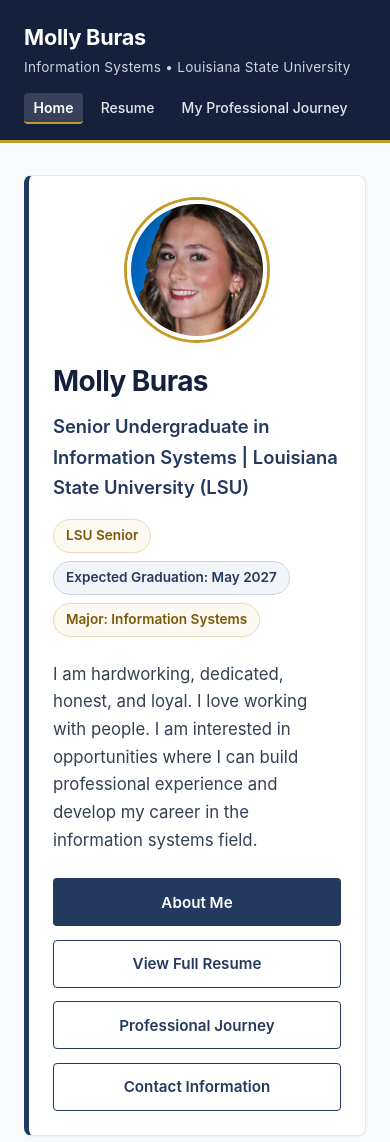
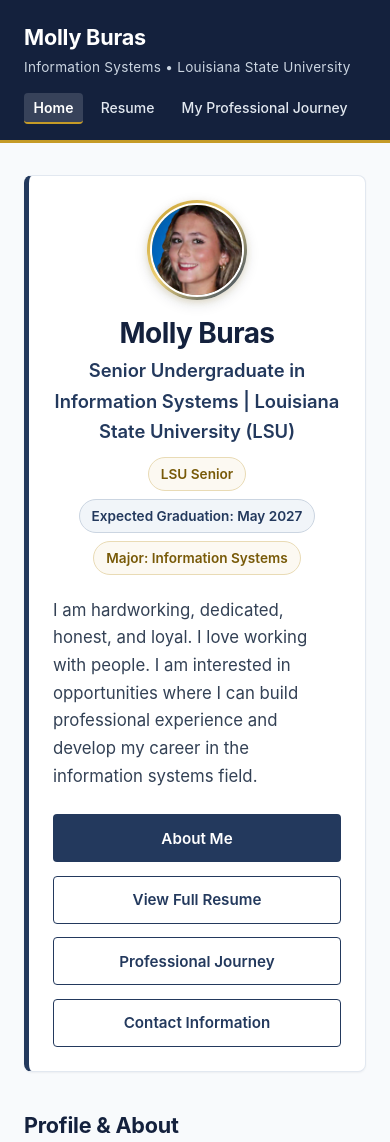
Before and after one commit to Molly-Buras/molly-buras-website, a plain HTML site: page index.html in a window 390 px wide. Shown: the top 1142 px of the page. Drawn offline with Linux system fonts and the light colour scheme.

Commit message:
customized profile picture and made aesthetic changes

```diff
--- a/index.html
+++ b/index.html
@@ -34,8 +34,12 @@
 
     <!-- Hero / Welcome Panel -->
     <section class="hero-panel" aria-labelledby="hero-title">
-      <div class="hero-content-wrapper">
-        <div class="hero-text">
+      <div class="hero-header">
+        <div class="hero-avatar-frame">
+          <img src="images/LinkedInProfilePic.jpeg" alt="Molly Buras - Information Systems Senior at LSU"
+            class="hero-avatar-img" width="125" height="125">
+        </div>
+        <div class="hero-header-text">
           <h1 id="hero-title">Molly Buras</h1>
           <p class="hero-subtitle">Senior Undergraduate in Information Systems | Louisiana State University (LSU)</p>
 
@@ -43,6 +47,8 @@
             <span class="meta-badge">LSU Senior</span>
             <span class="meta-badge navy">Expected Graduation: May 2027</span>
             <span class="meta-badge">Major: Information Systems</span>
+          </div>
+        </div>
       </div>
 
       <p class="hero-description">
@@ -55,12 +61,6 @@
         <a href="resume.html" class="btn btn-secondary">View Full Resume</a>
         <a href="project.html" class="btn btn-secondary">Professional Journey</a>
         <a href="#contact" class="btn btn-secondary">Contact Information</a>
-          </div>
-        </div>
-
-        <div class="hero-image-wrapper">
-          <img src="images/LinkedInProfilePic.jpeg" alt="Molly Buras - Information Systems Senior at LSU" class="hero-profile-img" width="210" height="210">
-        </div>
       </div>
     </section>
 
--- a/styles.css
+++ b/styles.css
@@ -245,39 +245,64 @@
   box-shadow: var(--shadow-sm);
 }
 
-.hero-content-wrapper {
+.hero-header {
   display: flex;
   align-items: center;
-  justify-content: space-between;
-  gap: 2.25rem;
+  gap: 1.75rem;
+  margin-bottom: 1.35rem;
 }
 
-.hero-text {
+.hero-header.avatar-right {
+  flex-direction: row-reverse;
+  justify-content: space-between;
+}
+
+.hero-avatar-frame {
+  width: 120px;
+  height: 120px;
+  min-width: 120px;
+  min-height: 120px;
+  flex-shrink: 0;
+  border-radius: 50%;
+  padding: 3px;
+  background: linear-gradient(135deg, var(--color-accent) 0%, #ecd078 45%, var(--color-secondary-navy) 100%);
+  box-shadow: 0 4px 14px rgba(20, 33, 61, 0.12), 0 2px 6px rgba(197, 155, 39, 0.2);
+  transition: transform 0.3s cubic-bezier(0.34, 1.56, 0.64, 1), box-shadow 0.3s ease;
+  display: flex;
+  align-items: center;
+  justify-content: center;
+  overflow: hidden;
+}
+
+.hero-avatar-frame:hover {
+  transform: scale(1.05);
+  box-shadow: 0 8px 20px rgba(20, 33, 61, 0.18), 0 3px 8px rgba(197, 155, 39, 0.3);
+}
+
+.hero-avatar-img {
+  width: 100%;
+  height: 100%;
+  border-radius: 50%;
+  object-fit: cover;
+  object-position: center;
+  display: block;
+  border: 2.5px solid #ffffff;
+}
+
+.hero-header-text {
   flex: 1 1 auto;
 }
 
-.hero-image-wrapper {
-  flex-shrink: 0;
-  display: flex;
-  flex-direction: column;
-  align-items: center;
-  justify-content: center;
+.hero-header-text h1 {
+  margin-bottom: 0.25rem;
 }
 
-.hero-profile-img {
-  width: 200px;
-  height: 200px;
-  border-radius: 50%;
-  object-fit: cover;
-  object-position: center;
-  border: 4px solid #ffffff;
-  box-shadow: 0 0 0 3px var(--color-accent), var(--shadow-md);
-  transition: transform 0.25s ease, box-shadow 0.25s ease;
+.hero-header-text .hero-subtitle {
+  margin-bottom: 0.65rem;
 }
 
-.hero-profile-img:hover {
-  transform: scale(1.02);
-  box-shadow: 0 0 0 3px var(--color-secondary-navy), var(--shadow-lg);
+.hero-header-text .badge-row {
+  margin-bottom: 0;
 }
 
 .hero-subtitle {
@@ -844,19 +869,15 @@
     grid-template-columns: 1fr;
   }
 
-  .hero-content-wrapper {
-    flex-direction: column-reverse;
-    align-items: center;
-    gap: 1.5rem;
+  .hero-header {
+    gap: 1.25rem;
   }
 
-  .hero-image-wrapper {
-    align-self: center;
-  }
-
-  .hero-profile-img {
-    width: 170px;
-    height: 170px;
+  .hero-avatar-frame {
+    width: 110px;
+    height: 110px;
+    min-width: 110px;
+    min-height: 110px;
   }
 
   .hero-panel,
@@ -876,6 +897,29 @@
   }
 }
 
+@media (max-width: 580px) {
+  .hero-header {
+    flex-direction: column;
+    text-align: center;
+    gap: 1rem;
+  }
+
+  .hero-header.avatar-right {
+    flex-direction: column;
+  }
+
+  .hero-header .badge-row {
+    justify-content: center;
+  }
+
+  .hero-avatar-frame {
+    width: 100px;
+    height: 100px;
+    min-width: 100px;
+    min-height: 100px;
+  }
+}
+
 @media (max-width: 480px) {
   h1 {
     font-size: 1.75rem;
@@ -883,11 +927,6 @@
 
   h2 {
     font-size: 1.35rem;
-  }
-
-  .hero-profile-img {
-    width: 140px;
-    height: 140px;
   }
 
   .hero-actions {
```
Lines whose indentation alone changed are shown as unchanged.
